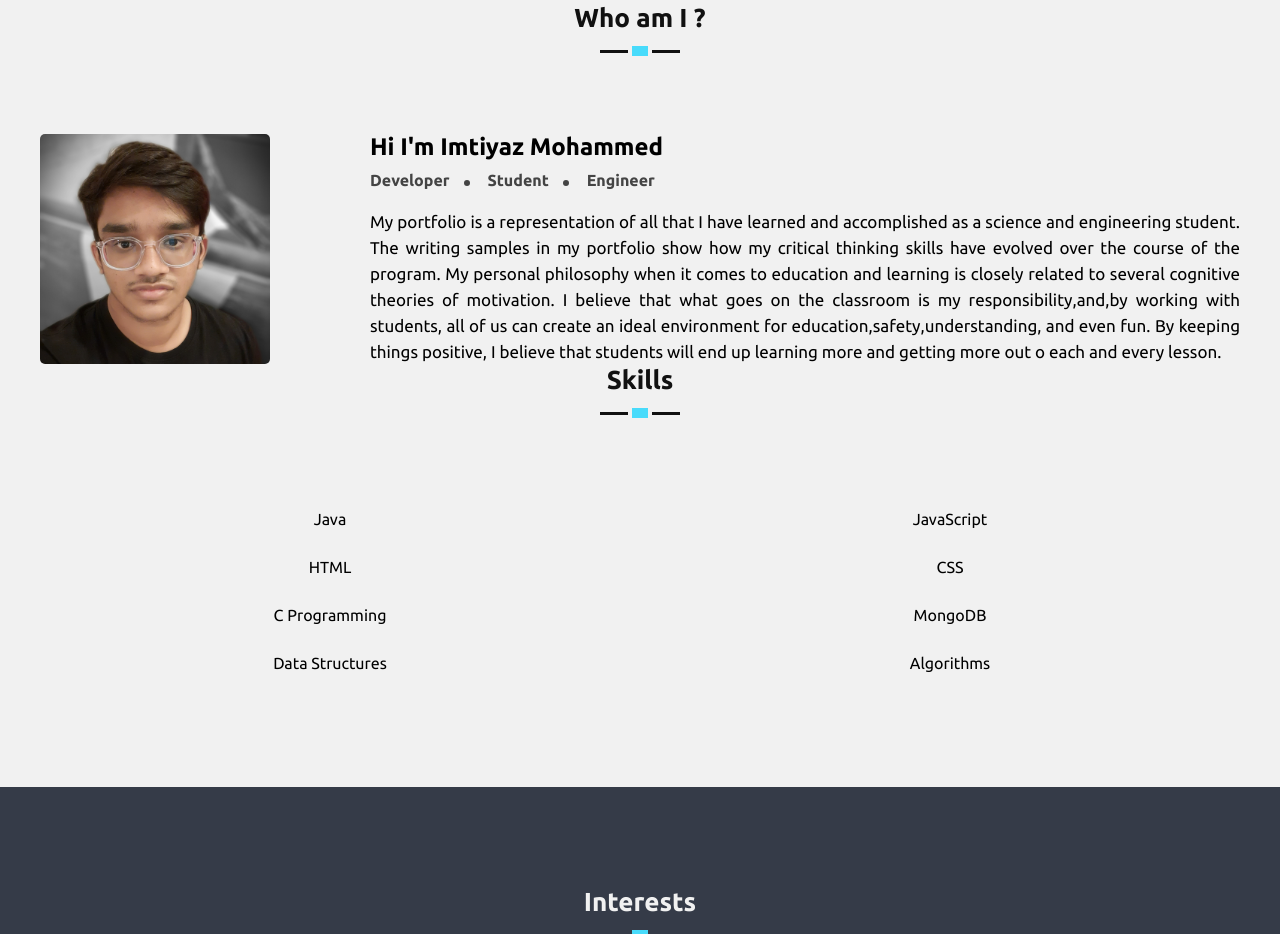
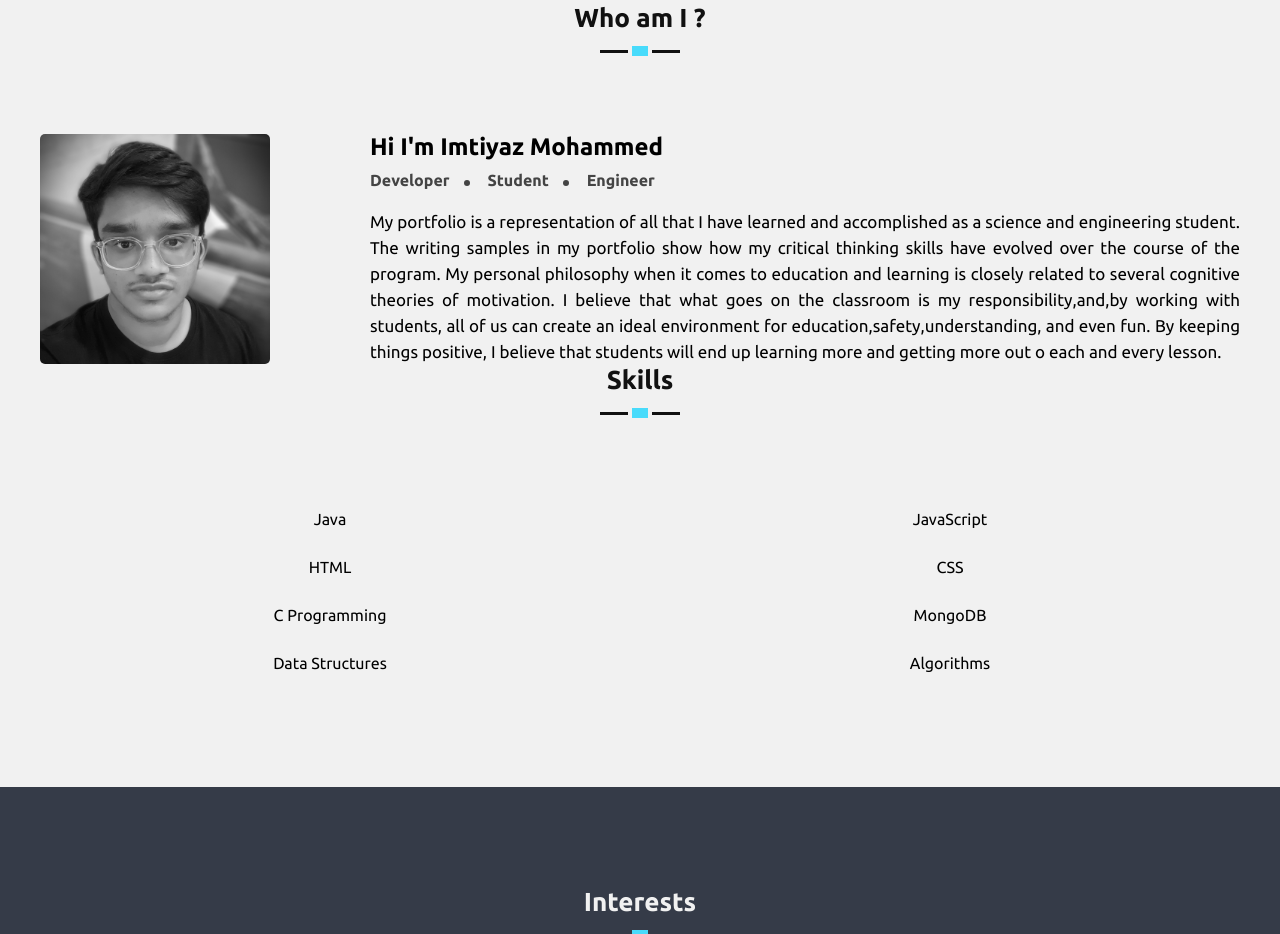
Before and after one commit to imtiyazMohammed/imtiyaz-mohammed, a plain HTML site: page index.html in a window 1280 px wide. Shown: the part 897-1831 px from the top of the page. Drawn offline with nearby package versions, Linux system fonts and the light colour scheme.

Commit message:
Update style.css

```diff
--- a/css/style.css
+++ b/css/style.css
@@ -17,6 +17,13 @@ html{
 }
 ::-webkit-scrollbar-thumb{
     background-color: #353b48;
+}
+.about-pic{
+    filter:grayscale(100%);
+    transition: filter 0.5s;
+}
+.about-pic:hover{
+    filter:grayscale(0);
 }
 .navbar{
     position: fixed;
```
